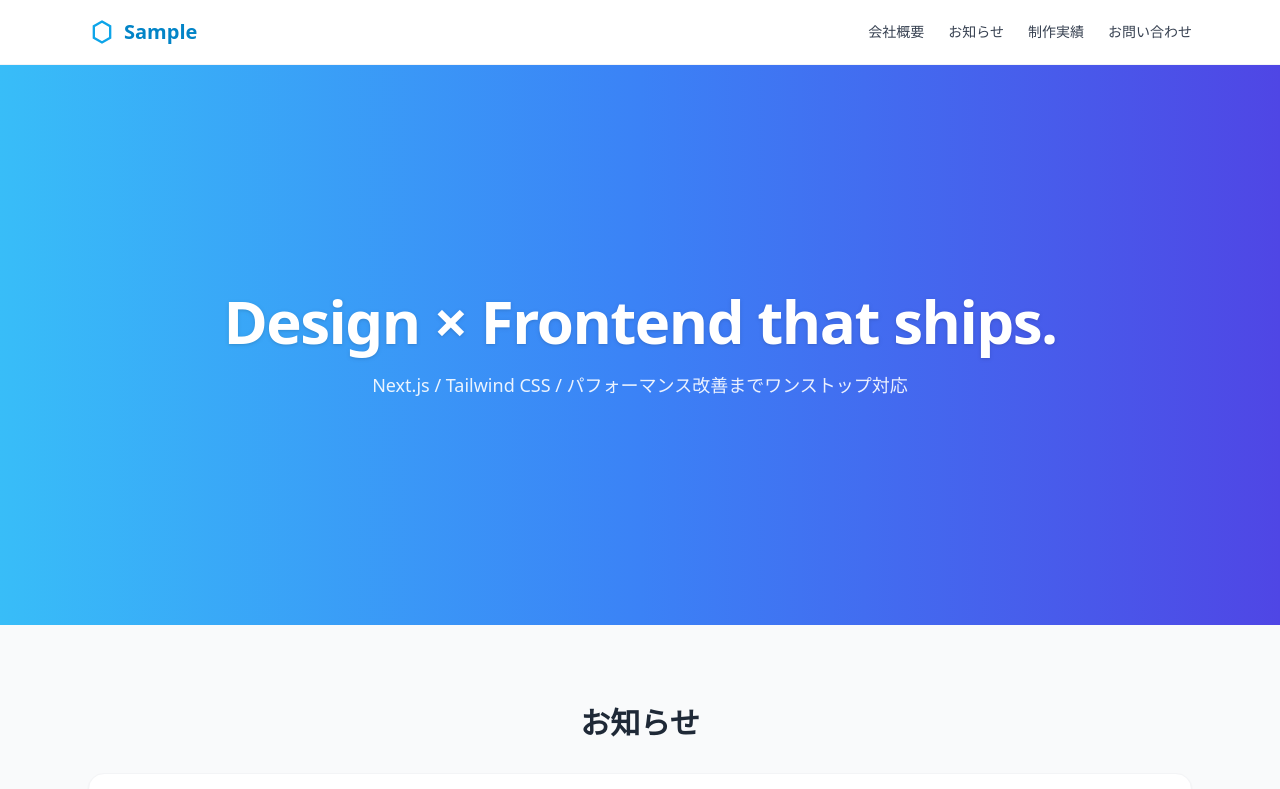
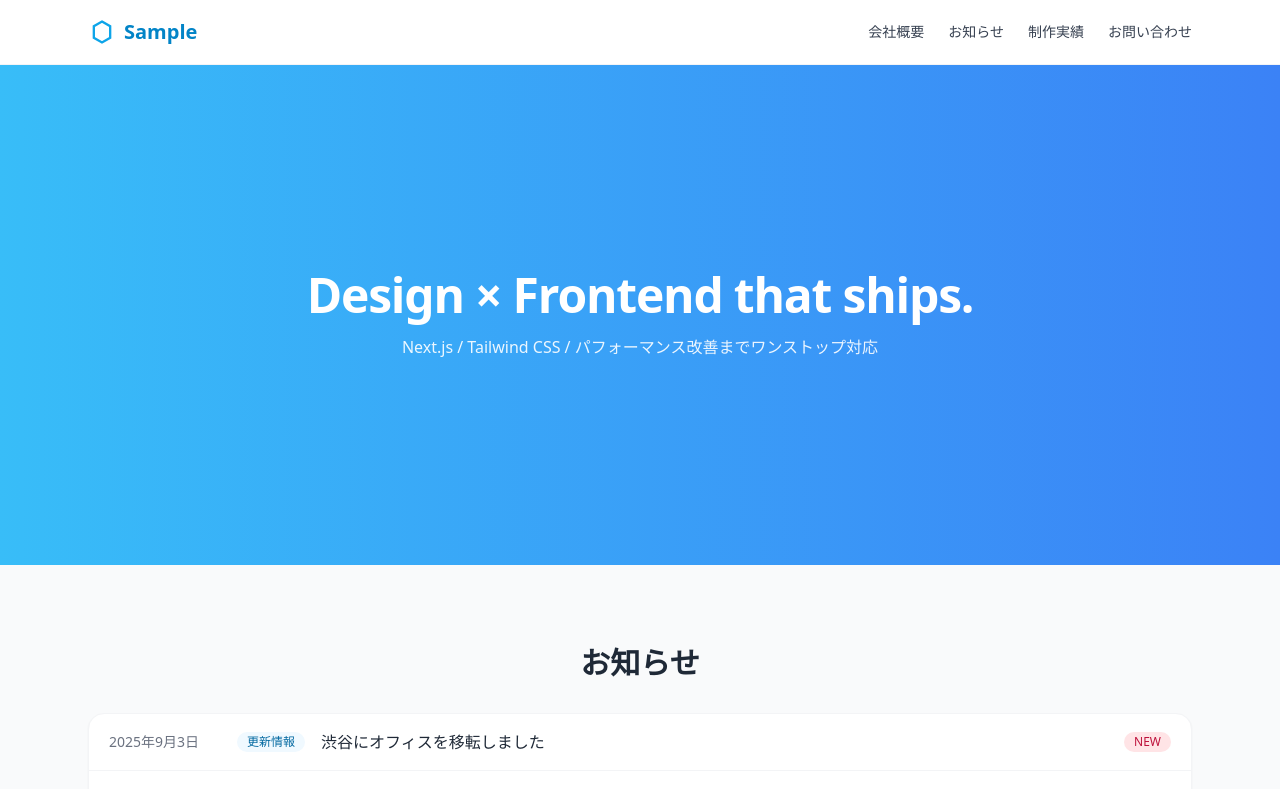
Before and after one commit to maichu050505/my-next-project, a Next.js app: page / in a window 1280 px wide. Shown: the top 789 px of the page. Built offline with nearby package versions, Linux system fonts and the light colour scheme.

Commit message:
PageContentsSectionをコンポーネント化、HomeのHeroのグラデーションをアニメーションさせる

```diff
--- /dev/null
+++ b/_components/ui/DefinitionList.tsx
@@ -0,0 +1,36 @@
+import { ReactNode } from "react";
+import clsx from "clsx";
+
+export function DefinitionList({
+  children,
+  className,
+}: {
+  children: ReactNode;
+  className?: string;
+}) {
+  return (
+    <div className={clsx("mt-10 overflow-hidden rounded-2xl bg-white", className)}>
+      <dl>{children}</dl>
+    </div>
+  );
+}
+
+type RowProps = {
+  term: ReactNode;
+  children: ReactNode;
+  withBorder?: boolean; // 最終行などで区切り線を消したいとき
+};
+
+DefinitionList.Row = function Row({ term, children, withBorder = true }: RowProps) {
+  return (
+    <div
+      className={clsx(
+        "px-6 py-4 grid grid-cols-3 sm:grid-cols-4 gap-4",
+        withBorder && "border-b border-gray-300"
+      )}
+    >
+      <dt className="font-medium text-gray-500">{term}</dt>
+      <dd className="col-span-2 sm:col-span-3">{children}</dd>
+    </div>
+  );
+};
--- a/_components/ui/HeroSection.tsx
+++ b/_components/ui/HeroSection.tsx
@@ -1,21 +1,15 @@
 import { ReactNode } from "react";
+import clsx from "clsx";
 
 type Props = {
-  /** ページの主見出し（h1） */
   title: string;
-  /** 補助テキスト（英語表記など） */
   subtitle?: string;
-  /** 中央 / 左寄せ 切り替え */
   align?: "center" | "left";
-  /** 高さ（svh 対応） */
   heightClass?: string; // 例: "h-[30svh] min-h-[240px]"
-  /** 背景: グラデーション or 画像 */
   background?:
     | { type: "gradient"; from?: string; via?: string; to?: string }
     | { type: "image"; url: string; overlay?: string };
-  /** 追加の子要素（パンくず・小要素などを置く） */
   children?: ReactNode;
-  /** 外から追加クラス */
   className?: string;
 };
 
@@ -31,25 +25,29 @@ export default function HeroSection({
     to: "to-indigo-600",
   },
   children,
-  className = "",
+  className,
 }: Props) {
-  const alignWrap =
-    align === "center"
-      ? "items-center justify-center text-center"
-      : "items-end justify-start text-left";
+  const isGradient = background.type === "gradient";
+  const isImage = background.type === "image";
 
-  const bgClass =
-    background.type === "gradient"
-      ? `bg-gradient-to-r ${background.from ?? "from-sky-400"} ${
-          background.via ?? "via-blue-500"
-        } ${background.to ?? "to-indigo-600"}`
-      : "";
+  const alignWrap = clsx(
+    "relative flex",
+    align === "center" && "items-center justify-center text-center",
+    align === "left" && "items-end justify-start text-left"
+  );
+
+  const bgClass = clsx(
+    isGradient && "bg-gradient-to-r",
+    isGradient && (background.from ?? "from-sky-400"),
+    isGradient && (background.via ?? "via-blue-500"),
+    isGradient && (background.to ?? "to-indigo-600")
+  );
 
   return (
     <section
-      className={`relative flex ${alignWrap} ${bgClass} ${heightClass} ${className}`}
+      className={clsx(alignWrap, bgClass, heightClass, className)}
       style={
-        background.type === "image"
+        isImage
           ? {
               backgroundImage: `url(${background.url})`,
               backgroundSize: "cover",
@@ -58,10 +56,9 @@ export default function HeroSection({
           : undefined
       }
     >
-      {/* 画像背景用のオーバーレイ */}
-      {background.type === "image" && (
+      {isImage && (
         <div
-          className={`absolute inset-0 ${background.overlay ?? "bg-black/40"}`}
+          className={clsx("absolute inset-0", background.overlay ?? "bg-black/40")}
           aria-hidden="true"
         />
       )}
@@ -71,8 +68,6 @@ export default function HeroSection({
           {title}
         </h1>
         {subtitle && <p className="mt-4 text-white/90 text-sm sm:text-base">{subtitle}</p>}
-
-        {/* パンくず/タグなど任意で差し込める */}
         {children && <div className="mt-4">{children}</div>}
       </div>
     </section>
--- /dev/null
+++ b/_components/ui/PageContentsSection.tsx
@@ -0,0 +1,36 @@
+import { ReactNode } from "react";
+import clsx from "clsx";
+
+type Props = {
+  title?: string;
+  description?: string;
+  align?: "center" | "left";
+  maxWidthClass?: string; // 既定: max-w-4xl
+  paddingXClass?: string; // 既定: px-5 sm:px-6
+  paddingYClass?: string; // 既定: py-16 sm:py-20
+  className?: string;
+  children?: ReactNode;
+};
+
+export default function PageContentsSection({
+  title,
+  description,
+  align = "center",
+  maxWidthClass = "max-w-4xl",
+  paddingXClass = "px-5 sm:px-6",
+  paddingYClass = "py-16 sm:py-20",
+  className,
+  children,
+}: Props) {
+  return (
+    <section className={clsx("mx-auto", maxWidthClass, paddingXClass, paddingYClass, className)}>
+      {(title || description) && (
+        <header className={clsx(align === "center" ? "text-center" : "text-left")}>
+          {title && <h2 className="text-xl sm:text-2xl md:text-3xl font-semibold">{title}</h2>}
+          {description && <p className="mt-4 text-gray-600">{description}</p>}
+        </header>
+      )}
+      {children}
+    </section>
+  );
+}
--- a/app/about/page.tsx
+++ b/app/about/page.tsx
@@ -1,5 +1,7 @@
 import Breadcrumbs from "@/_components/ui/Breadcrumbs";
 import HeroSection from "@/_components/ui/HeroSection";
+import PageContentsSection from "@/_components/ui/PageContentsSection";
+import { DefinitionList } from "@/_components/ui/DefinitionList";
 
 export default function AboutPage() {
   return (
@@ -13,41 +15,17 @@ export default function AboutPage() {
       <Breadcrumbs />
 
       {/* CONTENT */}
-      <section className="mx-auto max-w-4xl px-5 sm:px-6 py-16 sm:py-20">
-        <h2 className="text-xl sm:text-2xl md:text-3xl font-semibold text-center">
-          株式会社 Sample
-        </h2>
-        <p className="mt-4 text-gray-600 text-center">
-          デザインとフロントエンドの力でビジネスを加速させる会社です。
-        </p>
-
-        <div className="mt-10 overflow-hidden rounded-2xl bg-white">
-          <dl>
-            <div className="px-6 py-4 grid grid-cols-3 sm:grid-cols-4 gap-4 border-b border-gray-300">
-              <dt className="font-medium text-gray-500">会社名</dt>
-              <dd className="col-span-2 sm:col-span-3">株式会社 Sample</dd>
-            </div>
-            <div className="px-6 py-4 grid grid-cols-3 sm:grid-cols-4 gap-4 border-b border-gray-300">
-              <dt className="font-medium text-gray-500">所在地</dt>
-              <dd className="col-span-2 sm:col-span-3">東京都渋谷区◯◯ 1-2-3</dd>
-            </div>
-            <div className="px-6 py-4 grid grid-cols-3 sm:grid-cols-4 gap-4 border-b border-gray-300">
-              <dt className="font-medium text-gray-500">設立</dt>
-              <dd className="col-span-2 sm:col-span-3">2020年4月1日</dd>
-            </div>
-            <div className="px-6 py-4 grid grid-cols-3 sm:grid-cols-4 gap-4 border-b border-gray-300">
-              <dt className="font-medium text-gray-500">代表者</dt>
-              <dd className="col-span-2 sm:col-span-3">代表取締役 xx xx</dd>
-            </div>
-            <div className="px-6 py-4 grid grid-cols-3 sm:grid-cols-4 gap-4 border-b border-gray-300">
-              <dt className="font-medium text-gray-500">事業内容</dt>
-              <dd className="col-span-2 sm:col-span-3">
-                Webサイト制作 / フロントエンド開発 / パフォーマンス最適化
-              </dd>
-            </div>
-          </dl>
-        </div>
-      </section>
+      <PageContentsSection>
+        <DefinitionList>
+          <DefinitionList.Row term="会社名">株式会社 Sample</DefinitionList.Row>
+          <DefinitionList.Row term="所在地">東京都渋谷区◯◯ 1-2-3</DefinitionList.Row>
+          <DefinitionList.Row term="設立">2020年4月1日</DefinitionList.Row>
+          <DefinitionList.Row term="代表者">代表取締役 xx xx</DefinitionList.Row>
+          <DefinitionList.Row term="事業内容" withBorder={false}>
+            Webサイト制作 / フロントエンド開発 / パフォーマンス最適化
+          </DefinitionList.Row>
+        </DefinitionList>
+      </PageContentsSection>
     </main>
   );
 }
--- a/app/globals.css
+++ b/app/globals.css
@@ -11,3 +11,20 @@ body {
   background: #0b1020; /* ダーク基調 */
   color: rgb(var(--text-main));
 }
+
+@keyframes gradient-move {
+  0% {
+    background-position: 0% 50%;
+  }
+  50% {
+    background-position: 100% 50%;
+  }
+  100% {
+    background-position: 0% 50%;
+  }
+}
+
+.animate-gradient {
+  background-size: 200% 200%;
+  animation: gradient-move 3s ease infinite;
+}
--- a/app/not-found.tsx
+++ b/app/not-found.tsx
@@ -1,6 +1,7 @@
 import Breadcrumbs from "@/_components/ui/Breadcrumbs";
 import HeroSection from "@/_components/ui/HeroSection";
 import Button from "@/_components/ui/Button";
+import PageContentsSection from "@/_components/ui/PageContentsSection";
 
 export default function NotFound() {
   return (
@@ -16,7 +17,7 @@ export default function NotFound() {
         baseLabel="ホーム"
         baseHref="/"
       />
-      <section className="mx-auto max-w-4xl px-5 sm:px-6 py-16 sm:py-20">
+      <PageContentsSection>
         <p className="mt-4 text-lg text-gray-600 text-center">
           申し訳ございませんが、お探しのページは見つかりませんでした。
         </p>
@@ -26,7 +27,7 @@ export default function NotFound() {
             ホームに戻る
           </Button>
         </div>
-      </section>
+      </PageContentsSection>
     </main>
   );
 }
--- a/app/page.tsx
+++ b/app/page.tsx
@@ -4,6 +4,7 @@ import { BuildingOffice2Icon, CodeBracketIcon, ChartBarIcon } from "@heroicons/r
 import Button from "@/_components/ui/Button";
 import NewsList from "@/_components/news/NewsList";
 import { News } from "@/app/_libs/microcms";
+import HeroSection from "@/_components/ui/HeroSection";
 
 const data: {
   contents: News[];
@@ -69,16 +70,18 @@ export default function Home() {
   return (
     <main className="bg-white text-gray-800">
       {/* HERO */}
-      <section className="relative flex items-center justify-center overflow-hidden bg-gradient-to-r from-sky-400 via-blue-500 to-indigo-600 h-[56svh] min-h-[420px] sm:h-[60svh] md:h-[70svh]">
-        <div className="relative z-10 mx-auto px-5 sm:px-6 text-center">
-          <h1 className="font-bold tracking-tight text-white drop-shadow text-3xl sm:text-4xl md:text-5xl lg:text-6xl">
-            Design × Frontend that ships.
-          </h1>
-          <p className="mt-4 sm:mt-5 text-white/90 text-base sm:text-lg">
-            Next.js / Tailwind CSS / パフォーマンス改善までワンストップ対応
-          </p>
-        </div>
-      </section>
+      <HeroSection
+        title="Design × Frontend that ships."
+        subtitle="Next.js / Tailwind CSS / パフォーマンス改善までワンストップ対応"
+        background={{
+          type: "gradient",
+          from: "from-sky-400",
+          via: "via-blue-500",
+          to: "to-indigo-600",
+        }}
+        heightClass="h-[70svh] min-h-[500px] sm:h-[75svh] md:h-[60svh]"
+        className="animate-gradient" // ← Homeだけアニメーションを追加
+      />
 
       {/* NEWS / お知らせ */}
       <section className="bg-gray-50">
--- a/package.json
+++ b/package.json
@@ -9,6 +9,7 @@
   },
   "dependencies": {
     "@heroicons/react": "^2.2.0",
+    "clsx": "^2.1.1",
     "next": "15.5.2",
     "react": "19.1.0",
     "react-dom": "19.1.0"
```
Also changed, not shown: 1 other file (tests, documents, lock files or other folders).
